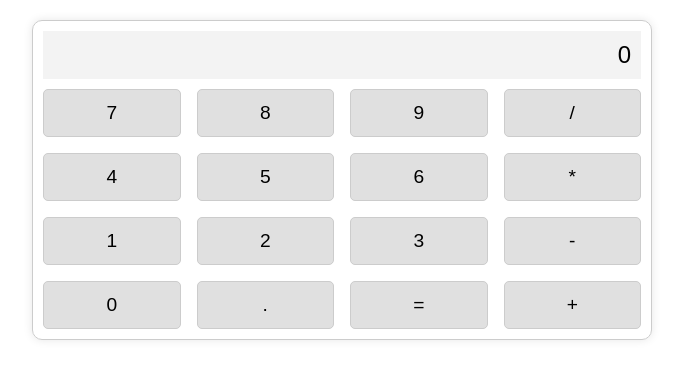
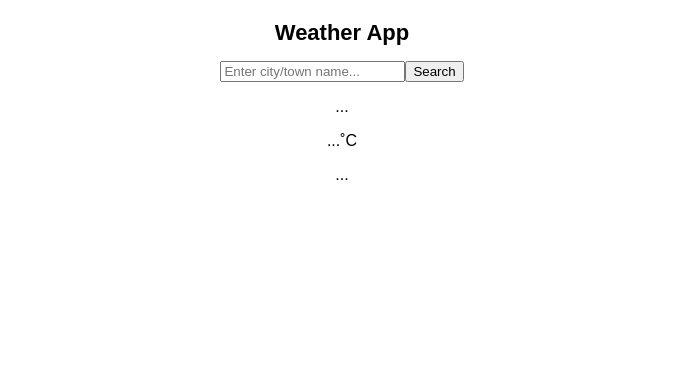
Before and after one commit to anishsharma21/vite-react-practice, a React (Vite) app: page / in a window 1280 px wide. Shown: the top 378 px of the page, without its empty margins (298-981 px from the left). Built offline with nearby package versions, Linux system fonts and the light colour scheme; no server answers.

Commit message:
Created a weather app that fetches data from the OpenWeatherMap API and displays the findings based on city/town name

```diff
--- a/package.json
+++ b/package.json
@@ -10,6 +10,7 @@
     "preview": "vite preview"
   },
   "dependencies": {
+    "dotenv": "^16.4.5",
     "react": "^18.3.1",
     "react-dom": "^18.3.1"
   },
--- a/src/App.jsx
+++ b/src/App.jsx
@@ -1,9 +1,9 @@
-import Calculator from "./Components/Calculator/Calculator";
+import Weather from "./Components/WeatherAPI/Weather";
 
 function App() {
   return (
     <>
-      <Calculator />
+      <Weather />
     </>
   );
 }
--- /dev/null
+++ b/src/Components/WeatherAPI/Weather.jsx
@@ -0,0 +1,53 @@
+import { useState } from "react";
+import styles from "./Weather.module.css";
+
+const api = {
+  key: import.meta.env.VITE_OPENWEATHER_API_KEY,
+  base: import.meta.env.VITE_OPENWEATHER_BASE_URI,
+};
+
+export default function Weather() {
+  const [search, setSearch] = useState("");
+  const [weather, setWeather] = useState({
+    location: "...",
+    temperature: "...˚C",
+    conditions: "...",
+  });
+
+  const searchPressed = () => {
+    fetch(`${api.base}weather?q=${search}&units=metric&appid=${api.key}`)
+      .then((res) => res.json())
+      .then((result) => {
+        setWeather({
+          location: result.name + ", " + result.sys.country,
+          temperature: result.main.temp + "˚C",
+          conditions: result.weather[0].main,
+        });
+      });
+  };
+
+  return (
+    <>
+      <div className={styles.weather_app}>
+        <h1>Weather App</h1>
+
+        <div>
+          <input
+            type="text"
+            placeholder="Enter city/town name..."
+            value={search}
+            onChange={(e) => setSearch(e.target.value)}
+          />
+
+          <button onClick={() => searchPressed()}>Search</button>
+        </div>
+
+        <p>{weather.location}</p>
+
+        <p>{weather.temperature}</p>
+
+        <p>{weather.conditions}</p>
+      </div>
+    </>
+  );
+}
--- /dev/null
+++ b/src/Components/WeatherAPI/Weather.module.css
@@ -0,0 +1,5 @@
+.weather_app {
+  margin: 0 auto;
+  width: 50%;
+  text-align: center;
+}
```
Also changed, not shown: 1 other file (tests, documents, lock files or other folders).
